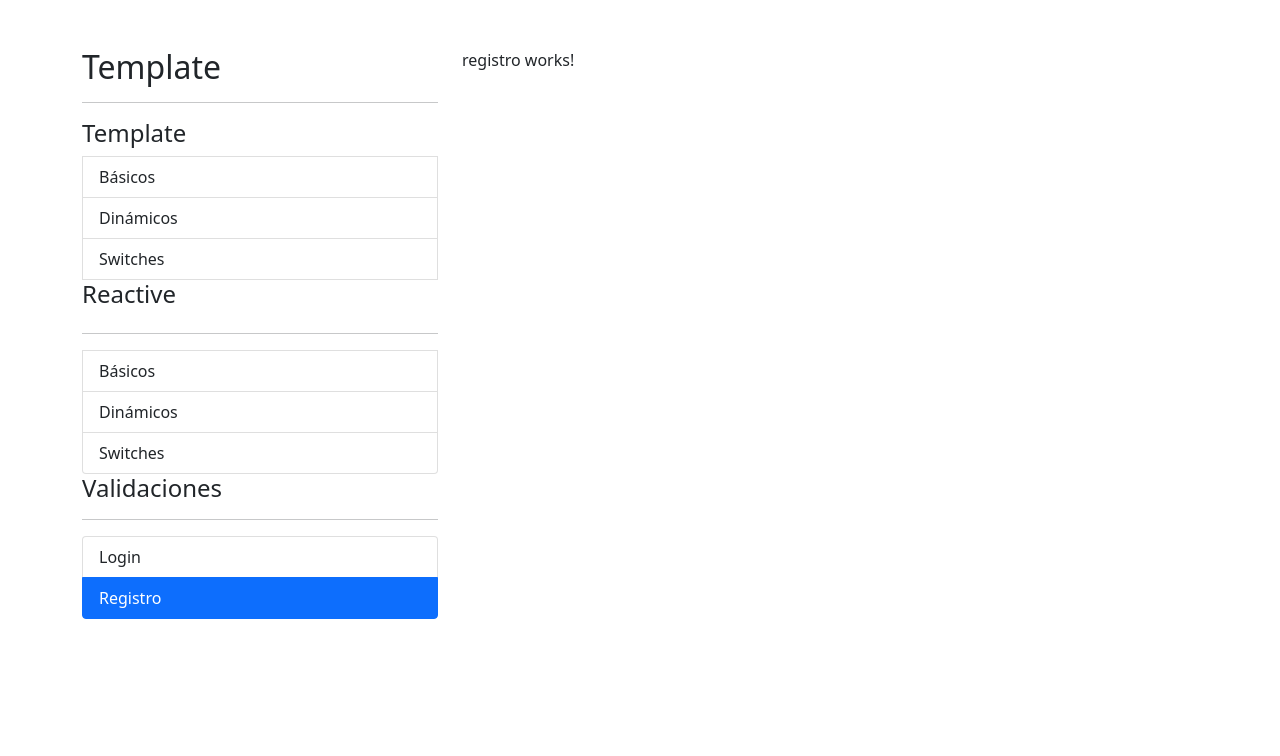
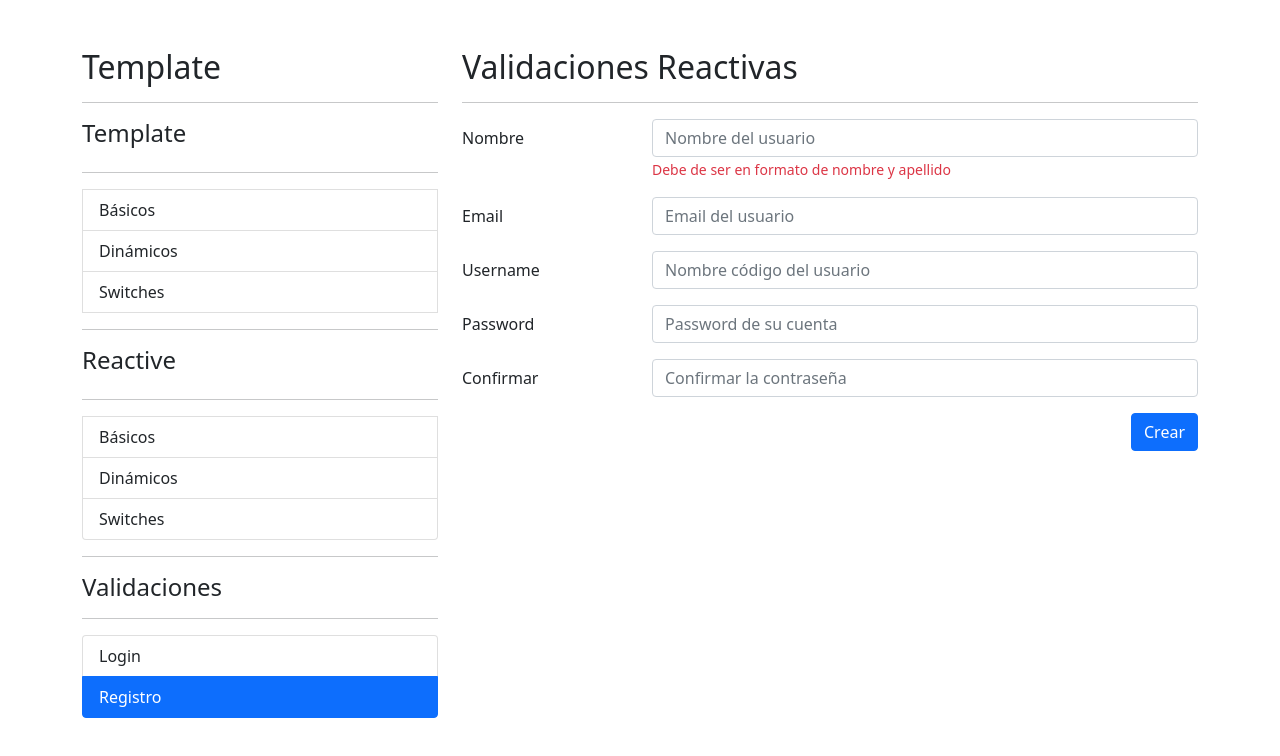
Before and after one commit to Dcterrance88/FormulariosApp-Angular, an Angular app: page /auth/login in a window 1280 px wide. Both pictures are taken after a click on the item "Registro". Shown: the top 756 px of the page. Built offline with nearby package versions, Linux system fonts and the light colour scheme.

Commit message:
Creando diseño html del componente registro

```diff
--- a/src/app/auth/pages/registro/registro.component.html
+++ b/src/app/auth/pages/registro/registro.component.html
@@ -1 +1,74 @@
-<p>registro works!</p>
+<h2>Validaciones Reactivas</h2>
+<hr>
+
+<div class="row">
+  <div class="col">
+
+    <form autocomplete="off">
+
+      <!-- Nombre -->
+      <div class="row mb-3">
+        <label class="col-sm-3 col-form-label">Nombre</label>
+        <div class="col-sm-9">
+          <input type="text"
+                  class="form-control"
+                  placeholder="Nombre del usuario">
+          <span class="form-text text-danger">
+            Debe de ser en formato de nombre y apellido
+          </span>
+        </div>
+      </div>
+
+      <!-- Email -->
+      <div class="row mb-3">
+        <label class="col-sm-3 col-form-label">Email</label>
+        <div class="col-sm-9">
+          <input type="email"
+                  class="form-control"
+                  placeholder="Email del usuario">
+        </div>
+      </div>
+
+      <!-- Username -->
+      <div class="row mb-3">
+        <label class="col-sm-3 col-form-label">Username</label>
+        <div class="col-sm-9">
+          <input type="text"
+                  class="form-control"
+                  placeholder="Nombre código del usuario">
+        </div>
+      </div>
+
+      <!-- password -->
+      <div class="row mb-3">
+        <label class="col-sm-3 col-form-label">Password</label>
+        <div class="col-sm-9">
+          <input type="password"
+                  class="form-control"
+                  placeholder="Password de su cuenta">
+        </div>
+      </div>
+
+      <!-- password2 -->
+      <div class="row mb-3">
+        <label class="col-sm-3 col-form-label">Confirmar</label>
+        <div class="col-sm-9">
+          <input type="password"
+                  class="form-control"
+                  placeholder="Confirmar la contraseña">
+        </div>
+      </div>
+
+      <div class="row">
+        <div class="col">
+          <button class="btn btn-primary float-end">
+            Crear
+          </button>
+        </div>
+      </div>
+
+
+    </form>
+
+  </div>
+</div>
--- a/src/app/shared/sidemenu/sidemenu.component.html
+++ b/src/app/shared/sidemenu/sidemenu.component.html
@@ -3,12 +3,14 @@
 <ul class="list-group">
 
   <h4>Template</h4>
+  <hr>
   <li class="list-group-item"
       *ngFor="let item of templateMenu"
       [routerLink]="[item.ruta]"
       routerLinkActive="active">
     {{item.texto}}
   </li>
+  <hr>
   <h4>Reactive</h4>
   <hr>
   <li class="list-group-item"
@@ -18,6 +20,7 @@
     {{item.texto}}
   </li>
 </ul>
+<hr>
 <h4>Validaciones</h4>
 <hr>
 <ul class="list-group">
```
